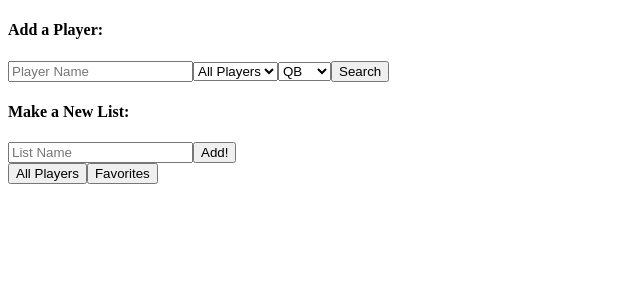
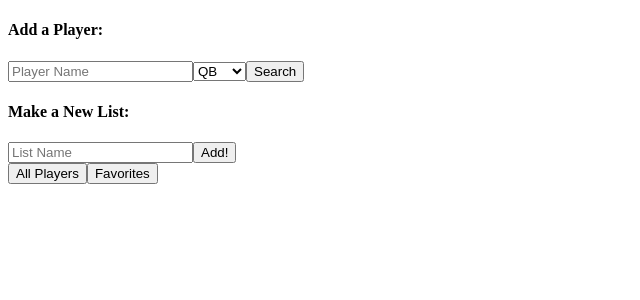
Before and after one commit to twzkraus/fantasy-champ, a React app: page / in a window 1280 px wide. Shown: the top 300 px of the page, without its empty margins (0-640 px from the left). Built offline with nearby package versions, Linux system fonts and the light colour scheme; the HTML template or start-up script is replaced by a standard one.

Commit message:
removes list input for adding new player. New players added to all players by default.

```diff
--- a/src/components/AddPlayer.jsx
+++ b/src/components/AddPlayer.jsx
@@ -8,17 +8,10 @@ const AddPlayer = ({ lists, addPlayer }) => {
     <form>
       <h4>Add a Player:</h4>
       <input type="text" name="player-name" id="player-name" placeholder="Player Name"></input>
-      <select id="list-index" name="list-index">
-        {lists.map((listName, i) =>
-          <option value={i} key={listName}>
-            {listName}
-          </option>)
-        }
-      </select>
       <select id="position" name="position">
         {positions.map(pos => <option value={pos} key={pos}>{pos}</option>)}
       </select>
-      <button onClick={(e) => addPlayer(e, document.getElementById('player-name').value, document.getElementById('position').value, document.getElementById('list-index').value)}>Search</button>
+      <button onClick={(e) => addPlayer(e, document.getElementById('player-name').value, document.getElementById('position').value)}>Search</button>
     </form>
   )
 }
--- a/src/components/App.jsx
+++ b/src/components/App.jsx
@@ -37,14 +37,14 @@ const App = () => {
     });
   };
 
-  const addPlayerToList = (event, name, position, listID) => {
+  const addPlayerToAllPlayers = (event, name, position) => {
     event.preventDefault();
     getPlayer(name)
       .then(result => {
         const newPlayer = {
           name,
           position,
-          listIDs: [0, parseInt(listID)],
+          listIDs: [0],
           stats: result.data,
           points: 0,
         };
@@ -79,11 +79,11 @@ const App = () => {
 
   return (
     <div>
-      <AddPlayer lists={lists} addPlayer={addPlayerToList}/>
+      <AddPlayer lists={lists} addPlayer={addPlayerToAllPlayers}/>
       <AddList addList={addList}/>
       <nav>
       {lists.map((list, i) =>
-        <button onClick={(e) => changeList(e, i)}>{list}</button>
+        <button key={i} onClick={(e) => changeList(e, i)}>{list}</button>
       )}
       </nav>
       {players.filter(player => player.listIDs.includes(selectedList)).map(filteredPlayer =>
```
